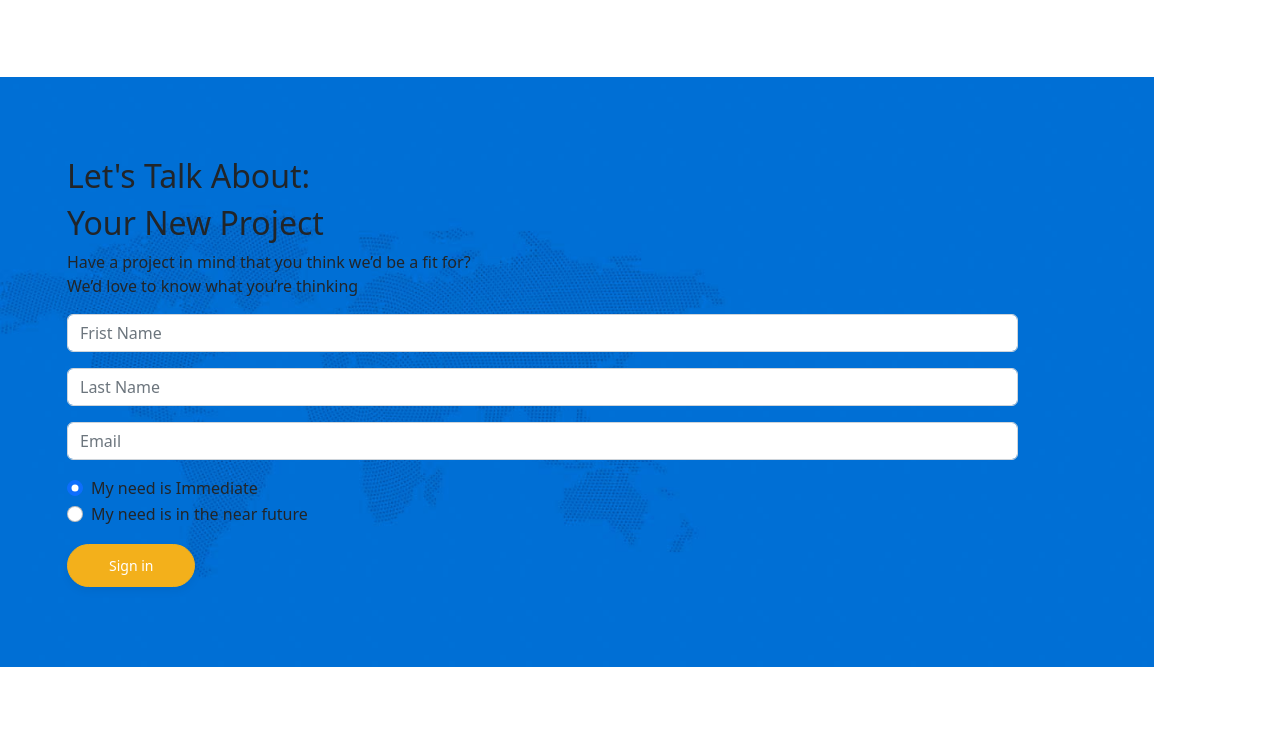
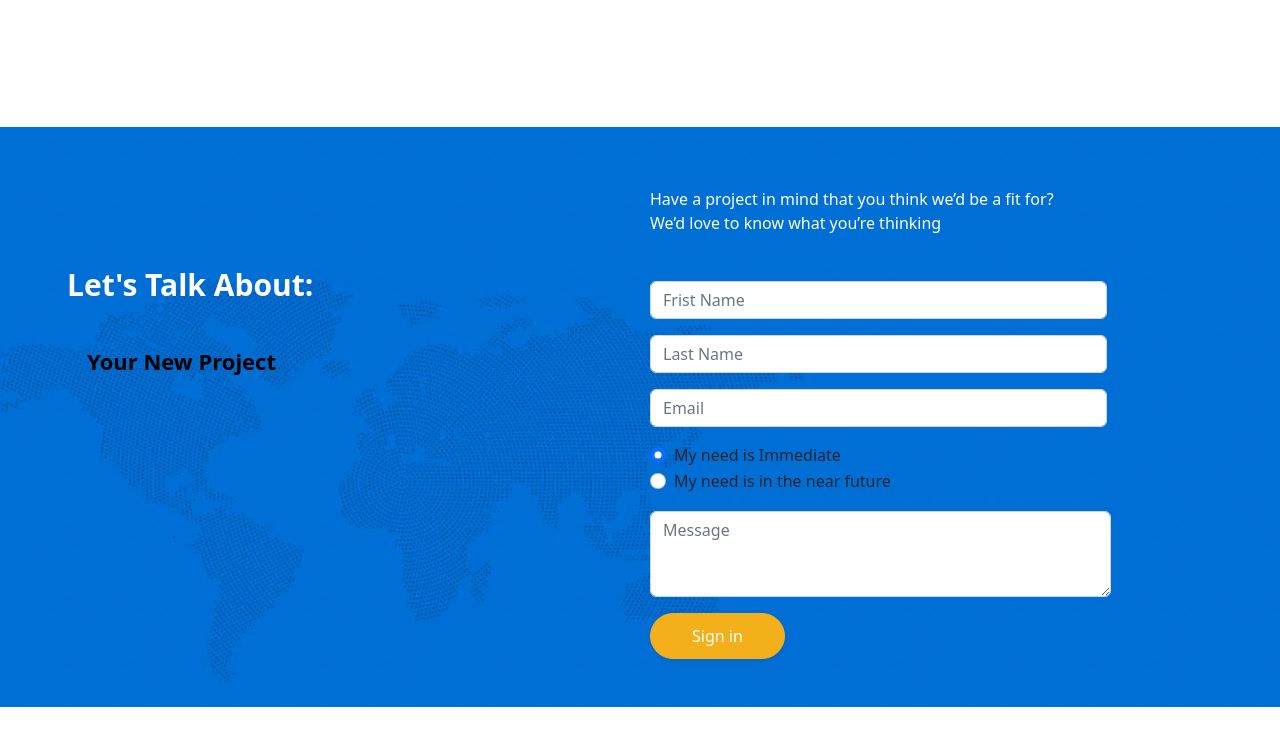
Before and after one commit to RafoBunyatyan/Responsive_Bootstrap5, a website: page index.html in a window 1280 px wide. Shown: the part 2247-2981 px from the top of the page. Drawn offline with nearby package versions, Linux system fonts and the light colour scheme.

Commit message:
add section form

```diff
--- a/index.html
+++ b/index.html
@@ -508,34 +508,34 @@
 
 			<!-- section form -->
 			<section class="section-form">
-				<div class="container">
-					<!-- sharunakel stexic @ndanur dzelov voshiban arvat chi -->
-					<div class="">
-						<div class="">
-							<div class="">
-								<div class="">
-									<h2 class="">Let's Talk About:</h2>
+				<div class="container container-form">
+					<div class="container-column">
+						<div class="container-wrap">
+							<div class="container-title">
+								<div class="container-title__about">
+									<h2 class="container-title__element">Let's Talk About:</h2>
 								</div>
 							</div>
-							<div class="">
-								<div class="">
-									<h2 class="">Your New Project</h2>
+							<div>
+								<div class="container-title__project">
+									<h2 class="container-title__element2">Your New Project</h2>
 								</div>
 							</div>
 						</div>
 					</div>
-					<div class="">
-						<div class="">
-							<div class="">
-								<div class="">
-									<p class="">Have a project in mind that you think we’d be a fit for?
+					<div class="container-column">
+						<div class="container-wrap__column">
+							<div class="container-wrap__text">
+								<div class="container-wrap__text-padding">
+									<p>Have a project in mind that you think we’d be a fit for?
 										<br /> We’d love to know what you’re thinking
 									</p>
 								</div>
-							<div class="">
-								<div class="">
+							</div>
+							<div>
 									<!-- form petqe poxi mer uzaat devov -->
 									<form>
+										<div>
 											<div class="row mb-3">
 												<div class="col-sm-10">
 													<input type="name" class="form-control" placeholder="Frist Name" id="inputFristName3">
@@ -567,10 +567,15 @@
 													</div>
 												</div>
 											</fieldset>
-										<button type="submit" class="btn btn-primary">Sign in</button>
+											<div class="mb-3 col-sm-10">
+												<textarea class="form-control" id="exampleFormControlTextarea1" rows="3" placeholder="Message"></textarea>
+											</div>
+											<div class="btn-container">
+												<button type="submit" class="btn btn-primary btn-size">Sign in</button>
+											</div>
+									</div>
 									</form>
 									<!-- formi end -->
-								</div>
 							</div>
 						</div>
 					</div>
--- a/style.css
+++ b/style.css
@@ -345,12 +345,73 @@
 	color: var(--main) !important;
   margin-right: 5px !important;
 }
-
+/* chaper@ petq e dzvi */
 .section-form {
 	background-image: url('./assets/images/map-bckgrnd-1.jpg') !important;
-    background-repeat: no-repeat  !important;
-    background-size: contain  !important;
-		padding: 80px 0 !important;
+  background-repeat: no-repeat !important;
+  background-size: cover !important;
+	padding-bottom: 20px !important;
+	margin-top: 50px !important;
+}
+
+.container-form {
+	display: flex!important;
+}
+
+.container-column {
+	width: 50% !important;
+}
+
+.container-wrap {
+	padding: 60px 0px 100px 0px !important;
+}
+
+.container-title {
+	margin-bottom: 20px !important;
+}
+
+.container-title__about {
+	padding: 80px 0px 25px 0px !important;
+}
+
+.container-title__element {
+	color: #FFFFFF !important;
+	font-size: 30px !important;
+	font-weight: 700 !important;
+	margin-bottom: 0rem !important;
+}
+
+.container-title__project {
+	padding: 0px 0px 0px 20px !important;
+}
+
+.container-title__element2 {
+	color: #000000 !important;
+	font-size: 22px !important;
+	font-weight: 700 !important;
+	margin-bottom: 0rem !important;
+}
+
+.container-wrap__column {
+	padding: 10px !important;
+}
+
+.container-wrap__text {
+	color: #FFFFFF !important;
+	font-weight: 300 !important;
+	margin-bottom: 20px !important;
+}
+
+.container-wrap__text-padding {
+	padding: 50px 0px 10px 0px !important;
+}
+
+.row, .btn-container  {
+	margin-bottom: 18px !important;
+}
+
+.form-check {
+	padding-right: 10px !important;
 }
 
 @media (max-width: 1024px) {
```
Lines whose indentation alone changed are shown as unchanged.
